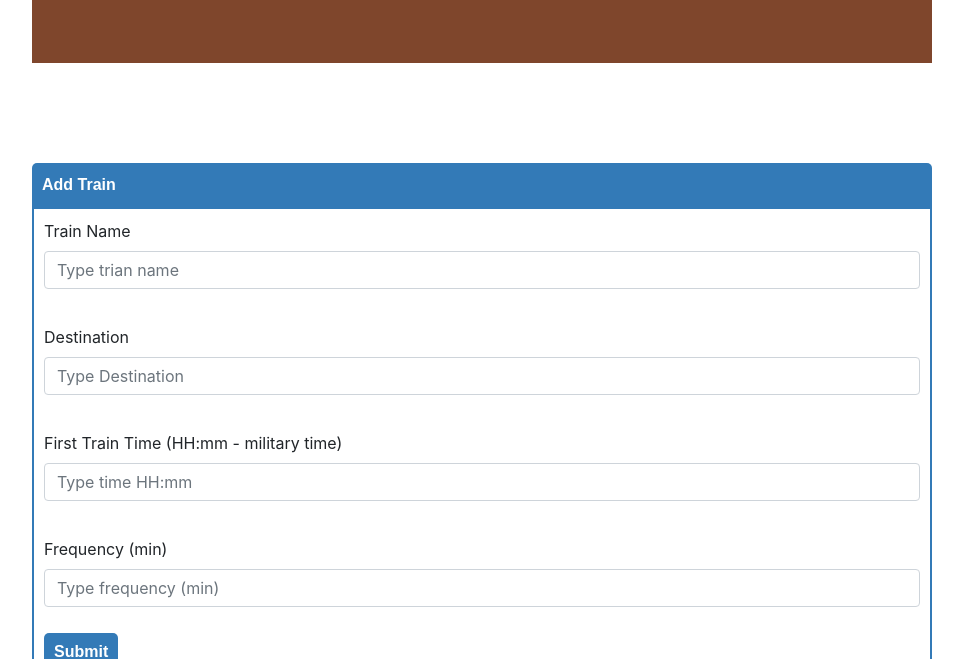
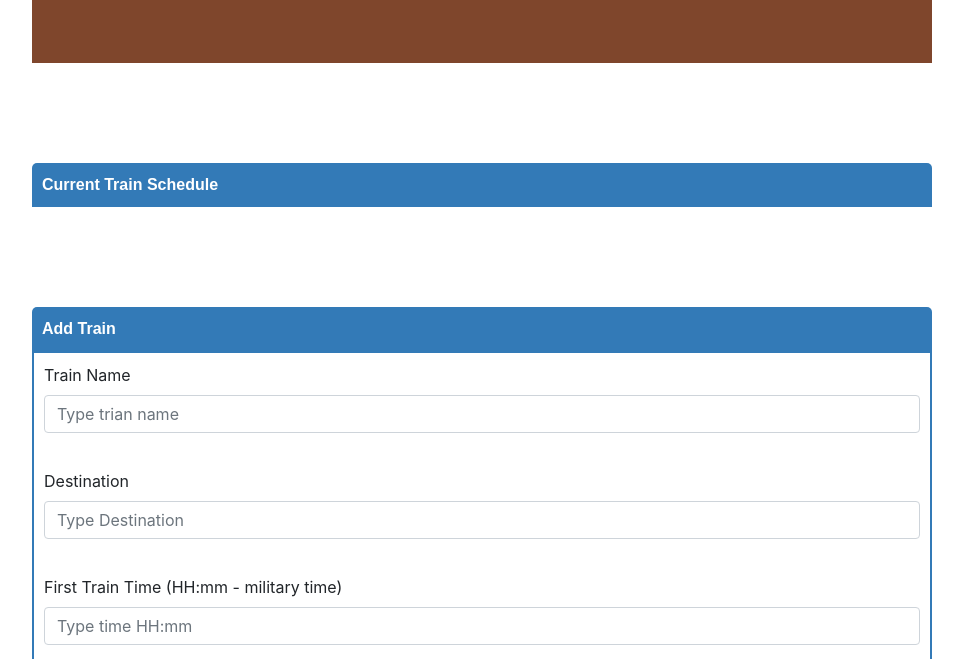
Before and after one commit to StephenT369/Choo_Choo_Chee, a plain HTML site: page index.html in a window 1280 px wide. Shown: the part 158-817 px from the top of the page, without its empty margins (288-1251 px from the left). Drawn offline with nearby package versions, Linux system fonts and the light colour scheme.

Commit message:
added schedule containter

```diff
--- a/assets/css/style.css
+++ b/assets/css/style.css
@@ -1,9 +1,27 @@
 /*IDs*/
+
+#schedulecontainer{
+    width: 900px;
+    margin-left: 25%;
+    margin-top: 100px;
+}
+
+
+#scheudletitle{
+    font-family: Arial, Helvetica, sans-serif;
+    font-weight: Bold;
+    background-color: #337ab7;
+    color: white;
+    padding: 10px;
+
+    border-top-right-radius: 5px;
+    border-top-left-radius: 5px;
+}
+
 #formcontainer{
 width: 900px;
 margin-left: 25%;
 margin-top: 100px;
-
 }
 
 #form{
--- a/assets/javascript/train_app.js
+++ b/assets/javascript/train_app.js
@@ -15,12 +15,15 @@ const firebaseConfig = {
   var database = firebase.database();
   var title = 'Anytime is Train Time';
   var lead = 'Choo Choo. Chee Chee.';
-  var formtitle = 'Add Train'
+  var formTitle = 'Add Train';
+  var scheduleTitle = 'Current Train Schedule';
+
 
   $(document).ready(function(){
     $('.display-4').append(title);
     $('.lead').append(lead);
-    $('#formtitle').append(formtitle);
+    $('#formtitle').append(formTitle);
+    $('#scheudletitle').append(scheduleTitle);
   });
 
   $('.submit').on('click', function(){
```
